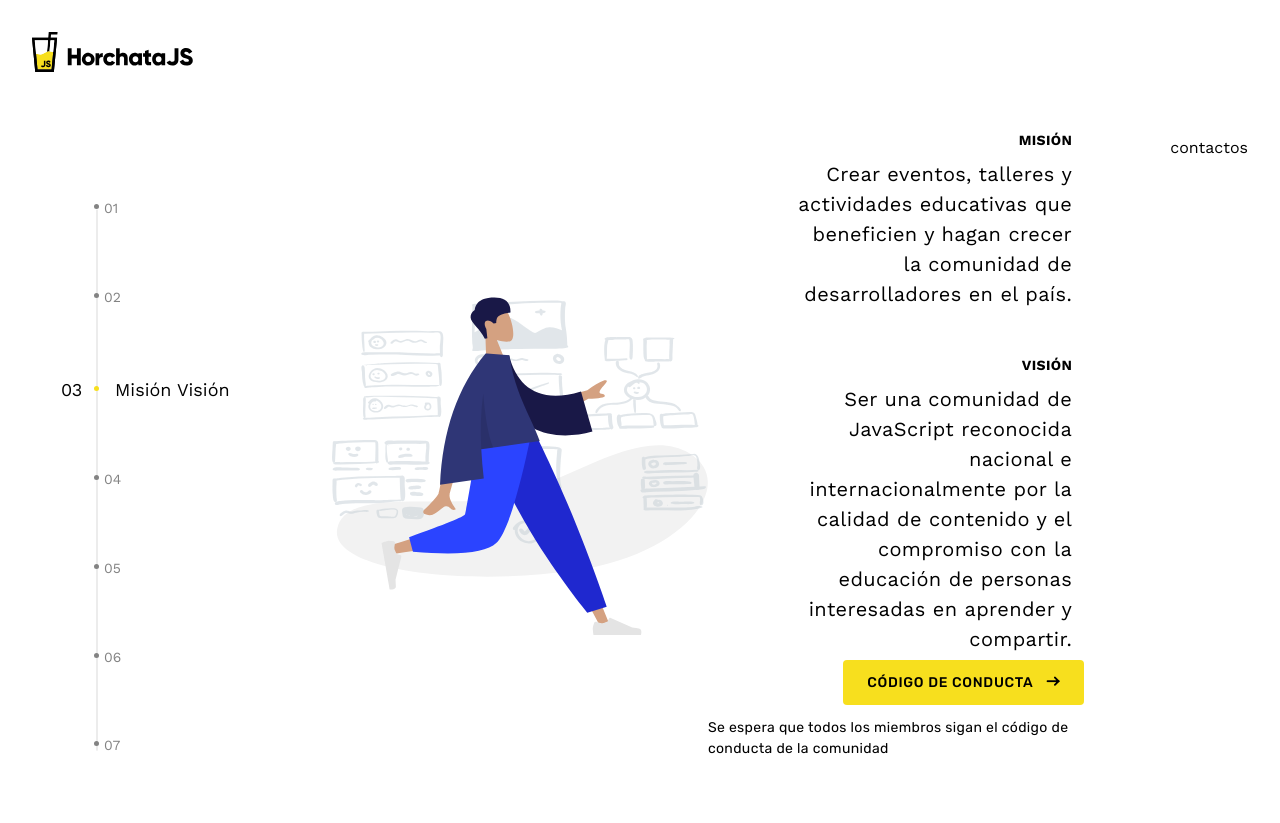
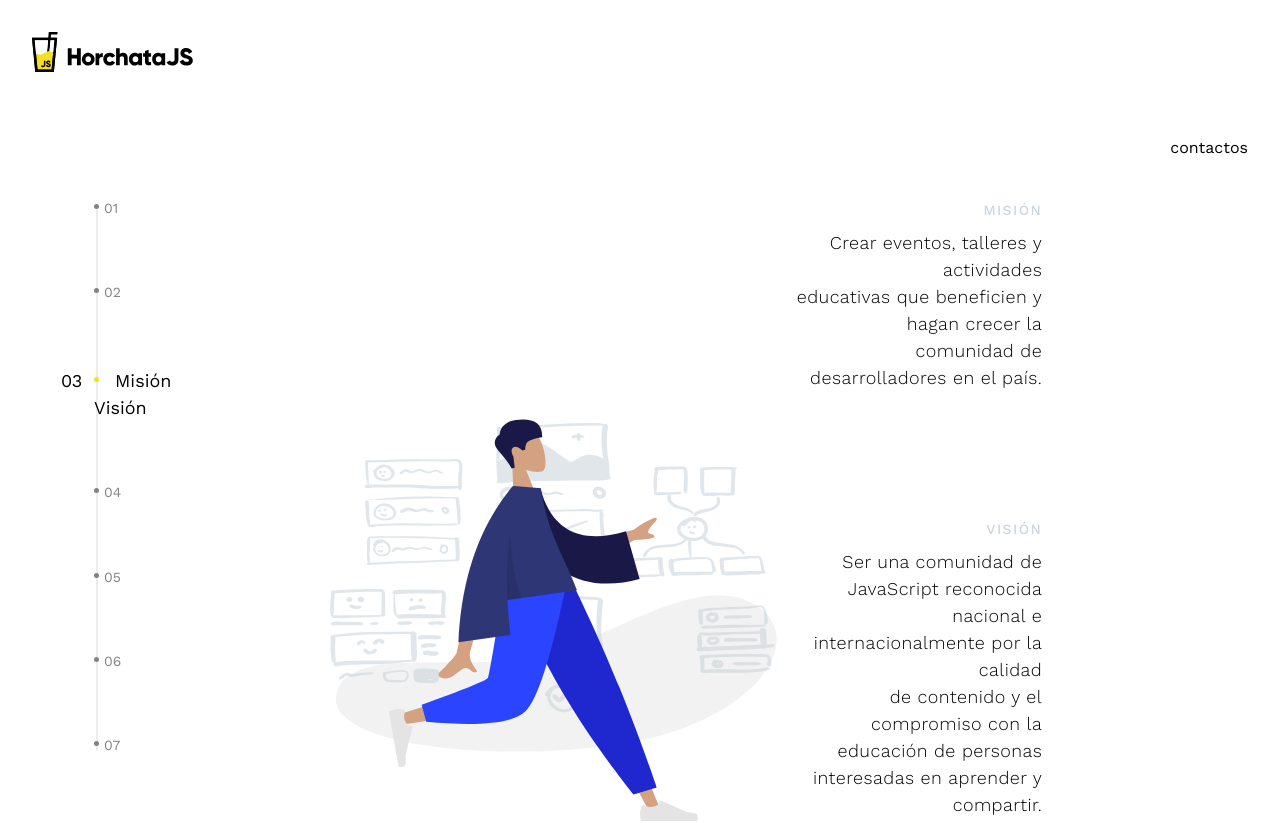
Before and after one commit to horchatajs/website, a Nuxt app: page /identity in a window 1280 px wide. Shown: the top 823 px of the page. Before the commit the page ends 800 px from the top, so only its background shows below. Built offline with nearby package versions, Linux system fonts and the light colour scheme.

Commit message:
:art: Tweaks on pages

```diff
--- a/assets/css/app.css
+++ b/assets/css/app.css
@@ -1,5 +1,5 @@
 @import url('https://fonts.googleapis.com/css?family=Work+Sans:300,400,500,700,800');
-@import url('https://fonts.googleapis.com/css?family=Rubik:400,500,700,900');
+@import url('https://fonts.googleapis.com/css?family=Rubik:200,300,400,500,700,900');
 
 body,
 html {
--- a/components/AppButton.vue
+++ b/components/AppButton.vue
@@ -1,13 +1,14 @@
 <template>
-  <div class="flex flex-col items-center lg:items-end mb-0 rubik">
+  <div class="flex flex-col items-center xl:items-end pb-4 rubik">
     <a
       target="_blank"
       :href="link"
-      class="flex justify-center bg-yellow-400 rounded hover:bg-yellow-500 active:bg-yellow-600 focus:outline-none focus:shadow-outline inline-block px-6 py-3 uppercase tracking-wider font-medium text-sm">
+      class="flex justify-center bg-yellow-400 rounded hover:bg-yellow-500 active:bg-yellow-600 focus:outline-none focus:shadow-outline inline-block px-6 py-3 uppercase tracking-wider font-medium text-sm"
+    >
       <slot name="button-text" />
       <slot name="icon" />
     </a>
-    <div class="text-xs text-grey mt-3">
+    <div class="text-sm text-gray-500 mt-3 font-thin tracking-wide leading-normal">
       <slot name="sub-text" />
     </div>
   </div>
--- a/pages/identity.vue
+++ b/pages/identity.vue
@@ -1,27 +1,57 @@
 <template>
-  <div class="flex flex-1 flex-col lg:flex-row items-center justify-center">
+  <div class="flex flex-col items-center w-full justify-between xl:flex-row">
+    <img
+      class="-mt-32 sm:mt-0 xl:ml-32"
+      src="~/assets/images/identity.svg"
+      alt="Join"
+      width="700">
+    <div class="flex flex-col text-center items-center -mt-16 sm:mt-4 xl:items-end xl:text-right xl:mr-32">
+      <div class="xl:hidden">
+        <div class="mt-3">
+          <h3 class="tracking-widest uppercase text-sm font-medium text-gray-400 work-sans">
+            {{ activity.title }}
+          </h3>
+          <div class="tracking-wide mt-2 font-light" v-html="activity.body" />
+        </div>
 
-    <img class="w-2/5 ml-4" src="~/assets/images/identity.svg" alt="identity illustation" width="700">
-
-    <div class="flex flex-col lg:w-2/5 items-center h-full mb-3 lg:items-end justify-between">
-      <div class="text-center tracking-wide text-sm lg:w-3/4 lg:text-right lg:mr-3">
-        <p class="text-grey uppercase font-bold mb-2 text-xs sm:text-sm">Misión</p>
-        <p class="sm:text-lg lg:text-xl">
-          Crear eventos, talleres y actividades educativas que beneficien y hagan crecer la comunidad de desarrolladores en el país.
-        </p>
+        <div class="flex justify-center mt-4">
+          <div
+            v-for="(val, index) in activities"
+            :key="index"
+            class="p-1 bg-gray-500 rounded-full mr-2 cursor-pointer"
+            :class="{ 'bg-gray-800': index === activeIndex}"
+            @click="next(index)" />
+        </div>
       </div>
 
-      <div class="text-center tracking-wide text-sm lg:w-3/4 lg:text-right lg:mr-3 mt-10">
-        <p class="text-grey uppercase font-bold mb-2 text-xs sm:text-sm">Visión</p>
-        <p class="sm:text-lg lg:text-xl">
-          Ser una comunidad de JavaScript reconocida nacional e internacionalmente por la calidad de contenido y el compromiso con la educación de personas interesadas en aprender y compartir.
-        </p>
+      <div class="tracking-wide text-lg font-light hidden mb-20 xl:inline xl:mt-12">
+        <div>
+          <h3 class="tracking-widest uppercase text-sm font-medium text-gray-400 work-sans">
+            misión
+          </h3>
+          <div class="tracking-wide mt-2 font-light">
+            Crear eventos, talleres y actividades<br>
+            educativas que beneficien y hagan crecer la<br>
+            comunidad de desarrolladores en el país.
+          </div>
+        </div>
+
+        <div class="mt-32">
+          <h3 class="tracking-widest uppercase text-sm font-medium text-gray-400 work-sans">
+            visión
+          </h3>
+          <div class="tracking-wide mt-2 font-light">
+            Ser una comunidad de JavaScript reconocida<br>
+            nacional e internacionalmente por la calidad<br>
+            de contenido y el compromiso con la<br>
+            educación de personas interesadas en aprender y compartir.
+          </div>
+        </div>
       </div>
-
-      <app-button>
+      <app-button link="http://slack.horchatajs.com" class="mt-8">
         <template v-slot:button-text>
-          <span class="font-medium">
-            Código de Conducta
+          <span>
+            Código de conducta
           </span>
         </template>
         <template v-slot:icon>
@@ -30,24 +60,50 @@
           </span>
         </template>
         <template v-slot:sub-text>
-          <span class="text-xs text-center tracking-wide sm:text-sm">
-            Se espera que todos los miembros sigan el código de conducta de la comunidad
+          <span>
+            Se espera que todos los miembros sigan el código de<br class="hidden xl:inline">
+            conducta de la comunidad
           </span>
         </template>
       </app-button>
     </div>
-
   </div>
 </template>
 
 <script>
 import AppButton from '~/components/AppButton'
+
 export default {
   components: {
     AppButton
+  },
+  data() {
+    return {
+      activity: {},
+      counter: 0,
+      activeIndex: 0,
+      activities: [
+        {
+          title: 'misión',
+          body:
+            'Crear eventos, talleres y actividades educativas que beneficien y hagan crecer la comunidad de desarrolladores en el país.'
+        },
+        {
+          title: 'visión',
+          body: `Ser una comunidad de JavaScript reconocida nacional e internacionalmente por la calidad de contenido y el compromiso con la educación de personas interesadas en aprender y compartir.`
+        }
+      ]
+    }
+  },
+  beforeMount() {
+    this.activity = this.activities[0]
+  },
+  methods: {
+    next(index) {
+      this.counter++
+      this.activeIndex = index
+      this.activity = this.activities[index]
+    }
   }
 }
 </script>
-
-<style>
-</style>
--- a/pages/index.vue
+++ b/pages/index.vue
@@ -1,28 +1,23 @@
 <template>
-  <div class="flex flex-1 flex-col lg:flex-row items-center justify-center">
-    <img src="~/assets/images/home.svg" alt="home illustation" width="700">
-
-    <div class="flex flex-col items-center lg:items-end h-full mb-3">
-      <div class="lg:inline hidden font-bold tracking-normal text-3xl w-auto p-4 lg:text-6xl lg:text-right">
-        ¡Hey!
-        <div>Somos</div>HorchataJS
+  <div class="flex flex-col items-center w-full justify-between xl:flex-row">
+    <img
+      class="-mt-32 sm:mt-0 xl:ml-32"
+      src="~/assets/images/home.svg"
+      alt="Join"
+      width="700">
+    <div class="flex flex-col text-center items-center -mt-24 sm:mt-4 xl:items-end xl:text-right xl:mr-32">
+      <div class="font-bold text-2xl md:text-5xl lg:text-6xl xl:leading-tight">
+        ¡Hey!<br class="hidden xl:inline xl:-mt-8"> Somos <br class="inline xl:-mt-8">HorchataJS
       </div>
 
-      <div
-        class="lg:hidden inline font-bold tracking-normal text-3xl w-auto p-4 lg:text-6xl lg:text-right"
-      >
-        ¡Hey! Somos
-        <div>HorchataJS</div>
+      <div class="tracking-wide text-sm sm:text-lg font-light mt-8 xl:mt-12">
+        Una comunidad de JavaScript en<br>
+        El Salvador, Centroamérica. 🇸🇻
       </div>
 
-      <div class="flex flex-col text-lg items-center lg:items-end leading-normal">
-        Una comunidad de Javascript en
-        <div>El Salvador, Centroamérica 🇸🇻</div>
-      </div>
-
-      <app-button>
+      <app-button link="http://slack.horchatajs.com" class="mt-8">
         <template v-slot:button-text>
-          <span class="font-medium">
+          <span class="normal-case">
             Registrate
           </span>
         </template>
@@ -31,9 +26,6 @@
             <i class="ml-3 ic-arrow" />
           </span>
         </template>
-        <template v-slot:sub-text>
-          Registrate y aprendé con nosotros ✌
-        </template>
       </app-button>
     </div>
   </div>
@@ -41,12 +33,40 @@
 
 <script>
 import AppButton from '~/components/AppButton'
+
 export default {
   components: {
     AppButton
+  },
+  data() {
+    return {
+      activity: {},
+      counter: 0,
+      activeIndex: 0,
+      activities: [
+        {
+          title: 'charlas',
+          body:
+            'Tu charla puede ser acerca de JavaScript o temas relacionados a su uso; cualquier experiencia, proyecto o historia es bienvenida. Y no, no necesitás ser alguien experto para dar una charla.'
+        },
+        {
+          title: 'organizar',
+          body: `Tratamos de planear todo en comunidad. Chateá con nosotros en
+          <a target="_blank" class="font-medium text-yellow-400" href="http://slack.horchatajs.com">Slack</a> o
+          participá en <a target="_blank" class="font-medium text-yellow-400" href="https://github.com/horchatajs">Github</a>`
+        }
+      ]
+    }
+  },
+  beforeMount() {
+    this.activity = this.activities[0]
+  },
+  methods: {
+    next(index) {
+      this.counter++
+      this.activeIndex = index
+      this.activity = this.activities[index]
+    }
   }
 }
 </script>
-
-<style>
-</style>
--- a/pages/join.vue
+++ b/pages/join.vue
@@ -6,7 +6,7 @@
       alt="Join"
       width="700">
     <div class="flex flex-col text-center items-center -mt-16 sm:mt-4 xl:items-end xl:text-right xl:mr-32">
-      <div class="font-bold text-2xl lg:text-6xl xl:leading-tight">
+      <div class="font-bold text-2xl md:text-5xl lg:text-6xl xl:leading-tight">
         Formá parte<br class="hidden xl:inline xl:-mt-8"> del equipo
       </div>
 
@@ -15,7 +15,7 @@
           <h3 class="tracking-widest uppercase text-sm font-medium text-gray-400 work-sans">
             {{ activity.title }}
           </h3>
-          <div class="tracking-wide mt-2 font-light" v-html="activity.body" />
+          <div class="tracking-wide mt-2 font-light text-sm sm:text-lg" v-html="activity.body" />
         </div>
 
         <div class="flex justify-center mt-4">
@@ -27,7 +27,7 @@
             @click="next(index)" />
         </div>
       </div>
-      <div class="tracking-wide text-lg font-light hidden xl:inline xl:mt-12">
+      <div class="tracking-wide text-sm sm:text-lg font-light hidden xl:inline xl:mt-12">
         Tu charla puede ser acerca de Javascript o temas
         <br>relacionados a su uso; cualquier experiencia,
         <br>proyecto o historia es bienvenida. Y no, no necesitás
@@ -44,7 +44,8 @@
           <a
             target="_blank"
             class="font-medium text-yellow-400"
-            href="https://github.com/horchatajs">Github</a></p>
+            href="https://github.com/horchatajs">Github</a>
+        </p>
       </div>
       <app-button link="http://slack.horchatajs.com" class="mt-8">
         <template v-slot:button-text>
--- a/pages/team.vue
+++ b/pages/team.vue
@@ -1,7 +1,7 @@
 <template>
   <div class="flex flex-col items-center w-full">
     <div class="font-bold text-2xl md:text-7xl">
-      Somos un Team
+      Somos un Equipo
     </div>
     <div class="text-center text-sm tracking-wide font-light pt-6 md:text-xl">
       Una comunidad de JavaScript en
```
